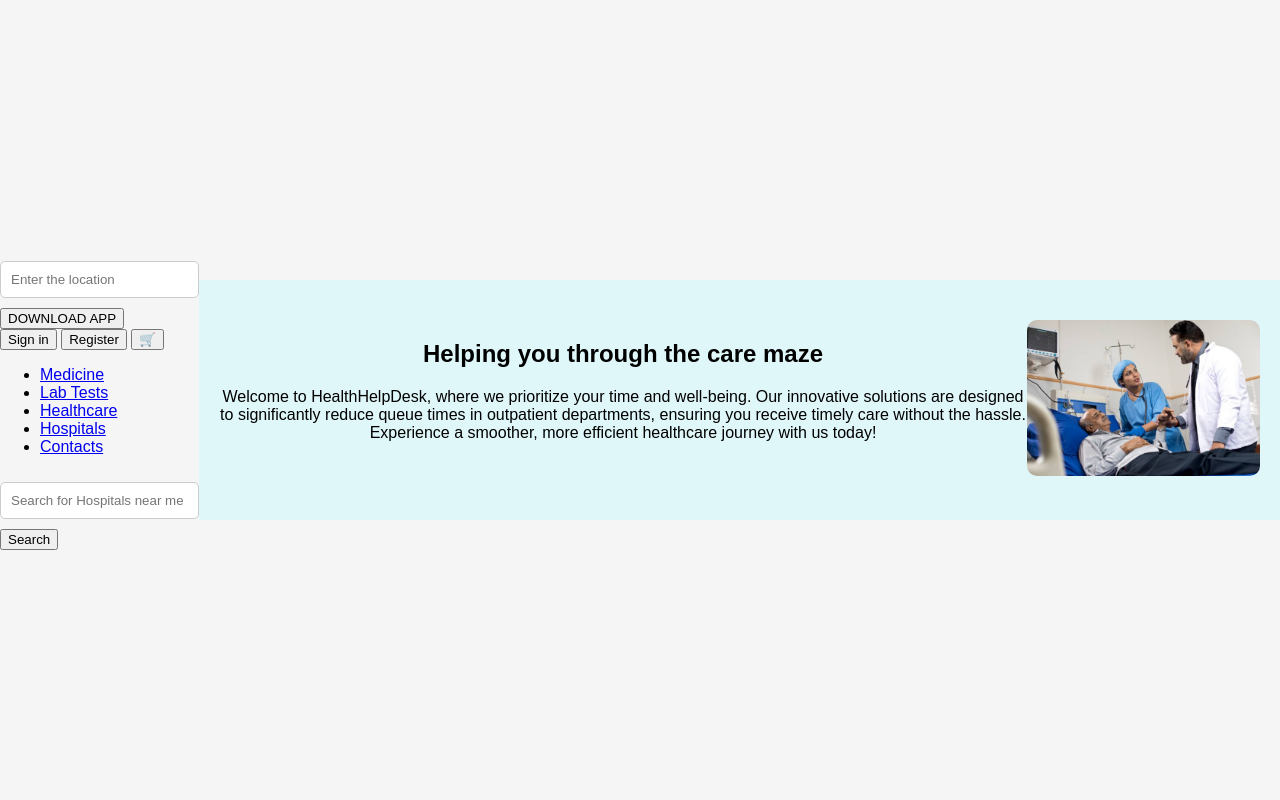
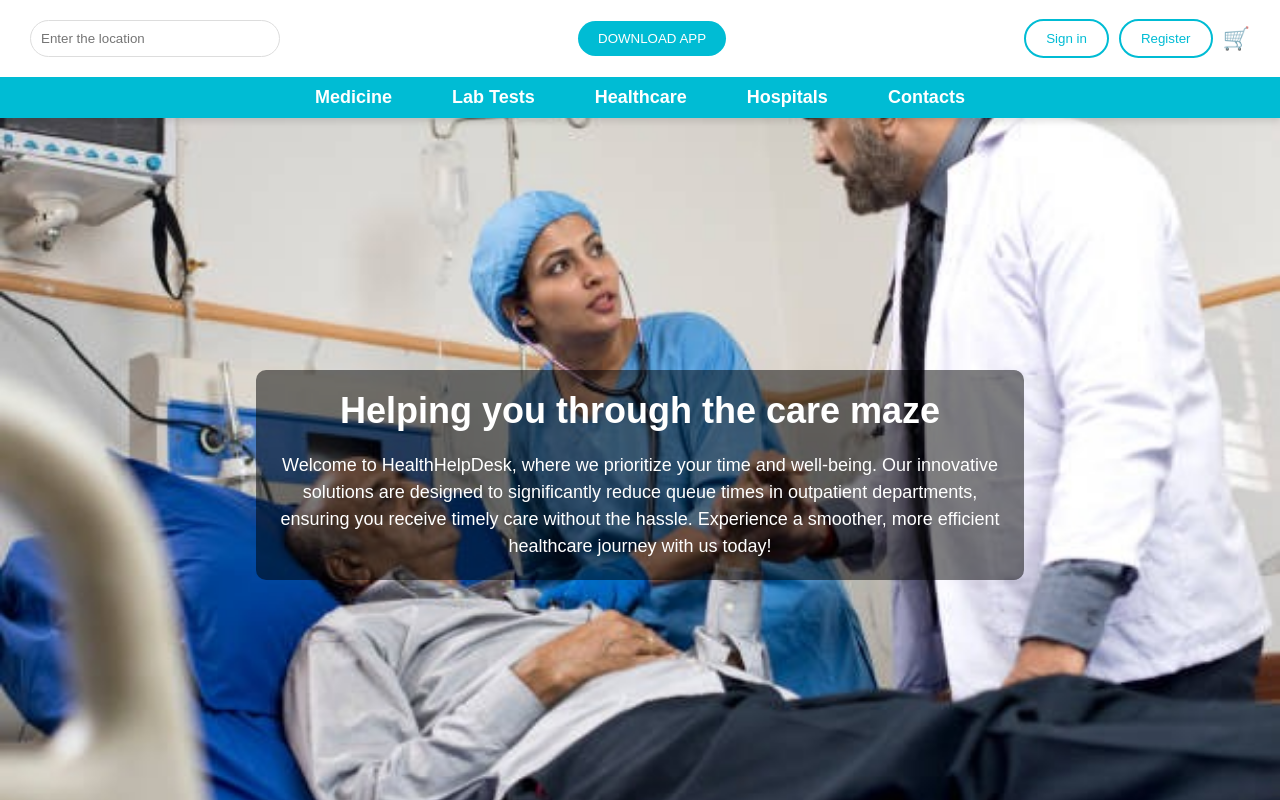
Before and after one commit to walterHwhite1/sih, a plain HTML site: page homepage.html in a window 1280 px wide. Drawn offline with Linux system fonts and the light colour scheme.

Commit message:
fixed homepage

```diff
--- a/homepage.html
+++ b/homepage.html
@@ -7,7 +7,9 @@
     <link rel="stylesheet" href="style.css">
 </head>
 <body>
-    <header>
+    <!-- Navbar Section -->
+    <header class="navbar">
+        <!-- Top bar with location and user buttons -->
         <div class="top-bar">
             <input type="text" placeholder="Enter the location" class="location-input">
             <button class="download-btn">DOWNLOAD APP</button>
@@ -17,6 +19,7 @@
                 <button class="cart-btn">🛒</button>
             </div>
         </div>
+        <!-- Main navigation bar -->
         <nav class="main-nav">
             <ul>
                 <li><a href="medicine.html">Medicine</a></li>
@@ -26,20 +29,14 @@
                 <li><a href="contacts.html">Contacts</a></li>
             </ul>
         </nav>
-        <div class="search-bar">
-            <input type="text" placeholder="Search for Hospitals near me">
-            <button class="search-btn">Search</button>
-        </div>
     </header>
 
+    <!-- Hero Section -->
     <section class="hero-section">
         <div class="hero-content">
             <h1>Helping you through the care maze</h1>
             <p>Welcome to HealthHelpDesk, where we prioritize your time and well-being. Our innovative solutions are designed to significantly reduce queue times in outpatient departments, ensuring you receive timely care without the hassle. Experience a smoother, more efficient healthcare journey with us today!</p>
         </div>
-        <div class="hero-image">
-            <img src="assets/hospital.jpg" alt="Doctor with patient">
-        </div>
     </section>
 </body>
 </html>
--- a/style.css
+++ b/style.css
@@ -67,7 +67,13 @@ input {
     right: -150px;
 }
 
-/* Shared styles for login and healthcare page */
+/* General Reset */
+* {
+    margin: 0;
+    padding: 0;
+    box-sizing: border-box;
+}
+
 body {
     font-family: Arial, sans-serif;
     margin: 0;
@@ -75,21 +81,151 @@ body {
     background-color: #f5f5f5;
 }
 
-.login-container, .hero-section {
-    padding: 20px;
-    text-align: center;
+/* Navbar Section */
+.navbar {
+    position: fixed;
+    top: 0;
+    left: 0;
+    width: 100%;
+    z-index: 100;
+    background-color: #ffffff;
+    box-shadow: 0 4px 6px rgba(0, 0, 0, 0.1);
 }
 
-.hero-section {
+/* Top Bar */
+.top-bar {
+    padding: 10px 30px;
     display: flex;
     justify-content: space-between;
-    padding: 40px 20px;
-    background-color: #e0f7fa;
+    align-items: center;
 }
 
-.hero-image img {
-    max-width: 100%;
+.top-bar input.location-input {
+    padding: 10px;
+    border-radius: 25px;
+    border: 1px solid #ddd;
+    width: 250px;
+    transition: all 0.3s;
+}
+
+.top-bar input.location-input:focus {
+    border-color: #00bcd4;
+    outline: none;
+    box-shadow: 0 0 8px rgba(0, 188, 212, 0.6);
+}
+
+.download-btn {
+    background-color: #00bcd4;
+    color: white;
+    padding: 10px 20px;
+    border: none;
+    border-radius: 25px;
+    cursor: pointer;
+    transition: background-color 0.3s ease;
+}
+
+.download-btn:hover {
+    background-color: #0097a7;
+}
+
+.user-options {
+    display: flex;
+    gap: 10px;
+}
+
+.user-btn {
+    background-color: #ffffff;
+    color: #00bcd4;
+    padding: 10px 20px;
+    border: 2px solid #00bcd4;
+    border-radius: 25px;
+    cursor: pointer;
+    transition: background-color 0.3s, color 0.3s, border-color 0.3s;
+}
+
+.user-btn:hover {
+    background-color: #00bcd4;
+    color: white;
+}
+
+.cart-btn {
+    background-color: transparent;
+    border: none;
+    font-size: 22px;
+    cursor: pointer;
+}
+
+.cart-btn:hover {
+    color: #00bcd4;
+}
+
+/* Main Navigation */
+.main-nav {
+    background-color: #00bcd4;
+    padding: 10px 0;
+    display: flex;
+    justify-content: center;
+}
+
+.main-nav ul {
+    display: flex;
+    list-style-type: none;
+    gap: 30px;
+}
+
+.main-nav ul li a {
+    text-decoration: none;
+    color: white;
+    font-size: 18px;
+    font-weight: bold;
+    padding: 10px 15px;
+    transition: color 0.3s ease;
     border-radius: 10px;
 }
 
-/* Add more styles as needed for the layout, buttons, and other elements */
+.main-nav ul li a:hover {
+    background-color: white;
+    color: #00bcd4;
+    box-shadow: 0 0 10px rgba(255, 255, 255, 0.7);
+}
+
+/* Hero Section */
+.hero-section {
+    display: flex;
+    justify-content: center;
+    align-items: center;
+    text-align: center;
+    background: url('assets/hospital.jpg') no-repeat center center;
+    background-size: cover;
+    height: 100vh;
+    color: white;
+    padding-top: 150px; /* Ensure hero section starts after navbar */
+}
+
+.hero-content {
+    background-color: rgba(0, 0, 0, 0.5);
+    padding: 20px;
+    border-radius: 10px;
+    width: 60%;
+}
+
+.hero-content h1 {
+    font-size: 36px;
+    margin-bottom: 20px;
+}
+
+.hero-content p {
+    font-size: 18px;
+    line-height: 1.5;
+}
+
+/* Responsive design for smaller screens */
+@media (max-width: 768px) {
+    .top-bar, .main-nav ul {
+        flex-direction: column;
+    }
+
+    .main-nav ul {
+        gap: 15px;
+    }
+}
```
